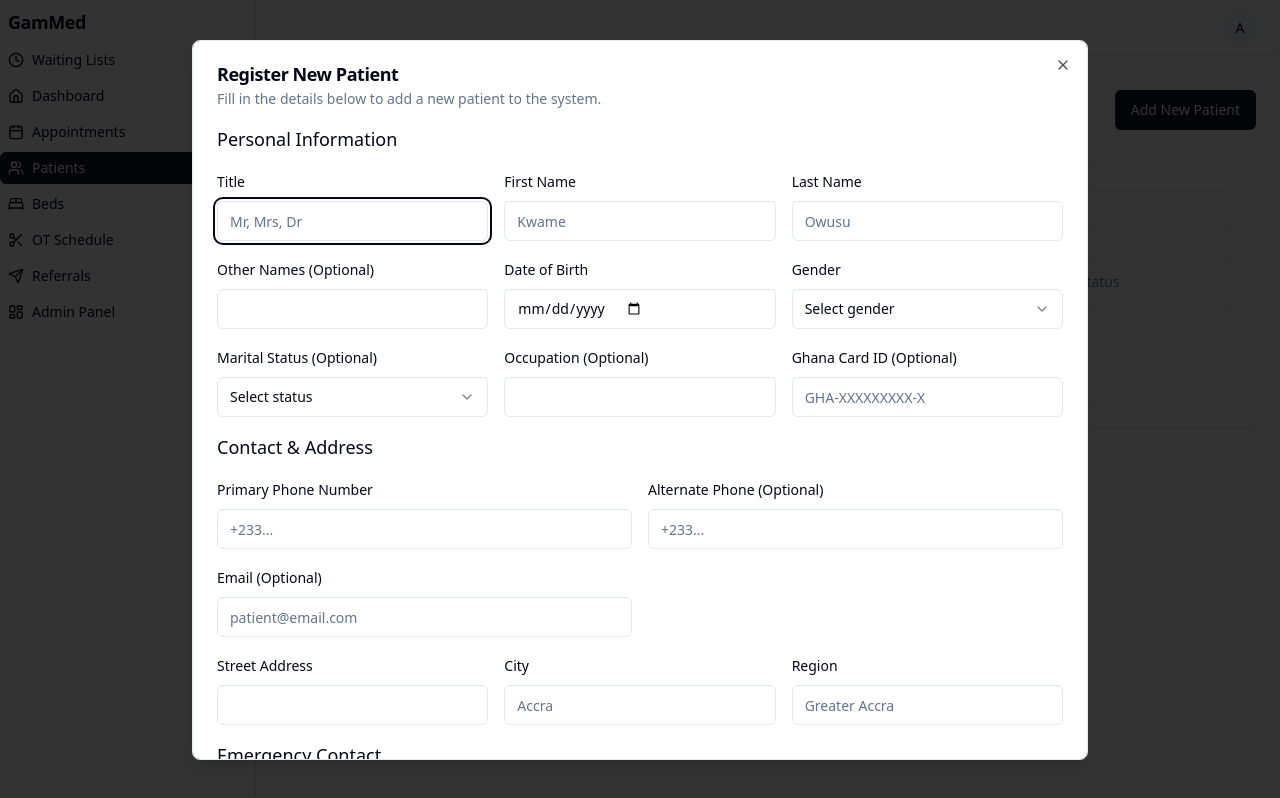
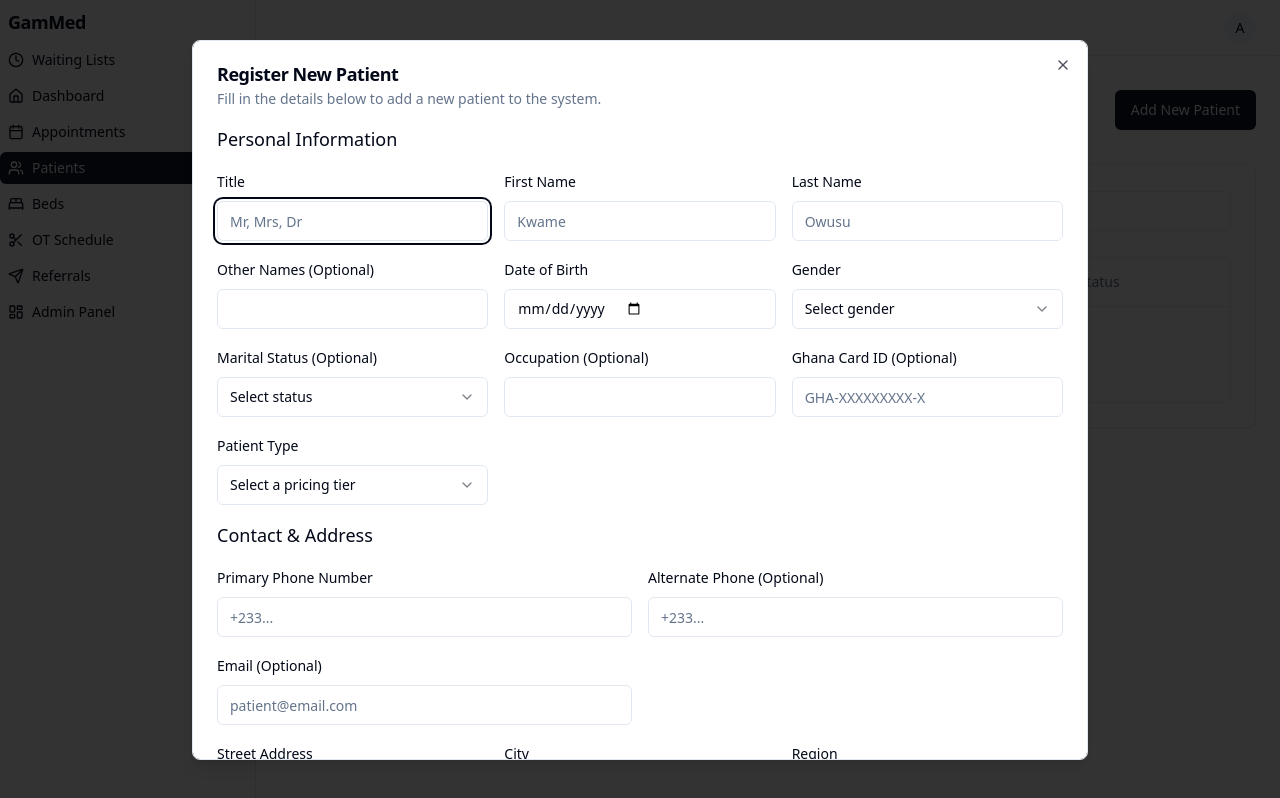
Before and after one commit to jgambrah/GAM_Med, a Next.js app: page /dashboard/patients in a window 1280 px wide. Both pictures are taken after typing "Sample" into the empty fields and a click on the button "Add New Patient". Built offline with nearby package versions, Linux system fonts and the light colour scheme.

Commit message:
Patient Registration/Update Form:
The patient registration form will in

```diff
--- a/src/app/dashboard/patients/components/add-patient-dialog.tsx
+++ b/src/app/dashboard/patients/components/add-patient-dialog.tsx
@@ -34,6 +34,7 @@ import {
 } from '@/components/ui/select';
 import { PatientSchema } from '@/lib/schemas';
 import { addPatient } from '@/lib/actions';
+import { mockPricingTables } from '@/lib/data';
 
 /**
  * PatientRegistrationForm (Conceptual Component)
@@ -64,6 +65,7 @@ export function AddPatientDialog() {
       gender: undefined,
       maritalStatus: undefined,
       occupation: '',
+      patientType: '',
       contact: {
         primaryPhone: '',
         alternatePhone: '',
@@ -262,6 +264,30 @@ export function AddPatientDialog() {
                     </FormItem>
                   )}
                 />
+                <FormField
+                  control={form.control}
+                  name="patientType"
+                  render={({ field }) => (
+                    <FormItem>
+                      <FormLabel>Patient Type</FormLabel>
+                       <Select onValueChange={field.onChange} defaultValue={field.value}>
+                        <FormControl>
+                          <SelectTrigger>
+                            <SelectValue placeholder="Select a pricing tier" />
+                          </SelectTrigger>
+                        </FormControl>
+                        <SelectContent>
+                          {mockPricingTables.map((tier) => (
+                             <SelectItem key={tier.pricingId} value={tier.pricingId}>
+                               {tier.pricingId.charAt(0).toUpperCase() + tier.pricingId.slice(1)}
+                             </SelectItem>
+                          ))}
+                        </SelectContent>
+                      </Select>
+                      <FormMessage />
+                    </FormItem>
+                  )}
+                />
               </div>
 
               <h4 className="text-lg font-medium">Contact & Address</h4>
--- a/src/lib/schemas.ts
+++ b/src/lib/schemas.ts
@@ -1,4 +1,3 @@
-
 
 import { z } from 'zod';
 
@@ -16,6 +15,7 @@ export const PatientSchema = z.object({
   gender: z.enum(['Male', 'Female', 'Other'], { required_error: "Gender must be selected." }),
   maritalStatus: z.enum(['Single', 'Married', 'Divorced', 'Widowed']).optional(),
   occupation: z.string().optional(),
+  patientType: z.string().min(1, { message: "A patient type must be selected." }),
   contact: z.object({
     primaryPhone: z.string().min(10, { message: "A valid phone number is required." }),
     alternatePhone: z.string().optional(),
```
